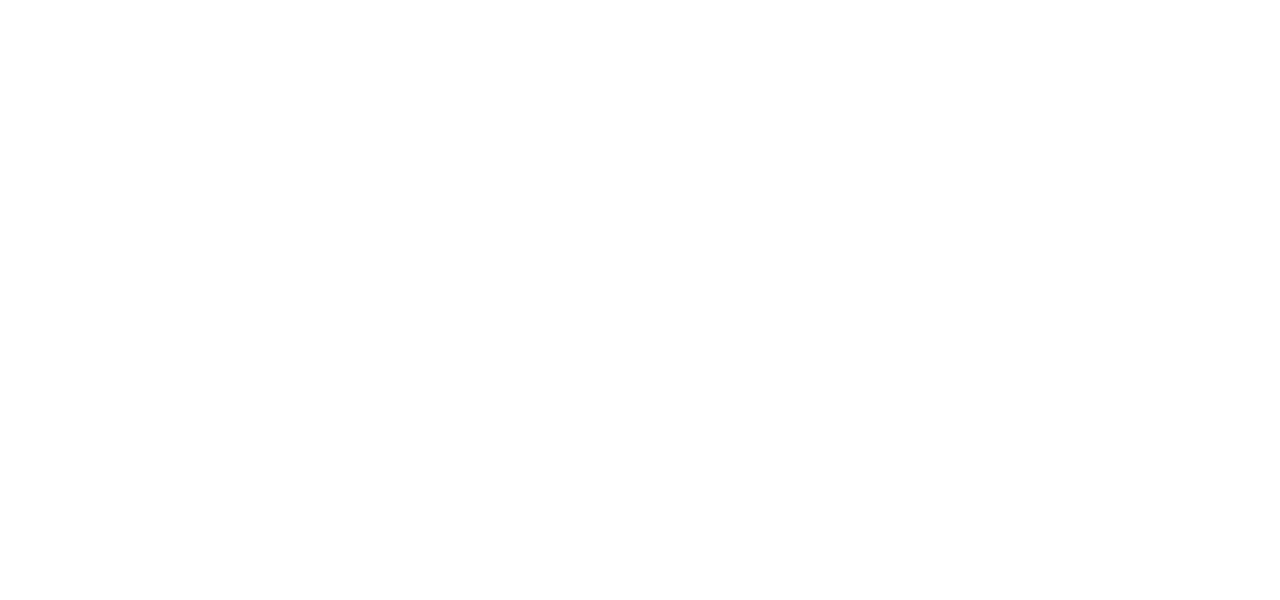
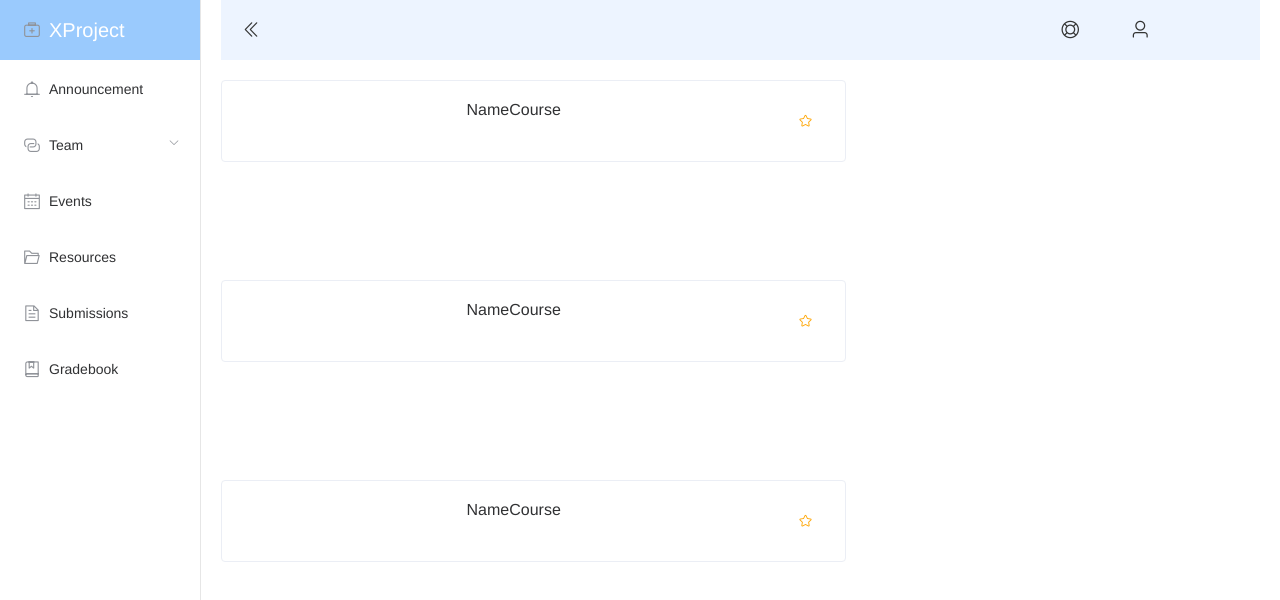
Before and after one commit to SUSTech-XProject/XProject, a Vue app in the folder web_frontend/xproject-vue/: page /team/forming in a window 1280 px wide. Shown: the top 600 px of the page. Built offline with nearby package versions, Linux system fonts and the light colour scheme.

Commit message:
create projectList page and related components

```diff
--- a/web_frontend/xproject-vue/src/App.vue
+++ b/web_frontend/xproject-vue/src/App.vue
@@ -19,5 +19,6 @@ export default {
   -moz-osx-font-smoothing: grayscale;
   text-align: center;
   color: #2c3e50;
+  height: 100%;
 }
 </style>
--- /dev/null
+++ b/web_frontend/xproject-vue/src/components/card/annouceList/index.vue
@@ -0,0 +1,65 @@
+<template>
+  <el-card class="box-card" shadow="hover">
+    <div class="clearfix" >
+      <span><slot>Name</slot></span>
+      <span><slot>Course</slot></span>
+      <el-button :icon = "iconData"
+                 style="color: orange;float: right" type="text"
+                 @click="favour"  circle></el-button>
+    </div>
+    <!--    <div v-for="o in 2" :key="o" class="text item">-->
+    <!--      {{'列表内容 ' + o }}-->
+    <!--    </div>-->
+
+  </el-card>
+</template>
+
+<script>
+
+export default {
+  data() {
+    return {
+      Name: 'Project Name',
+      course: 'course1',
+      isFavour:false,
+      iconData:'el-icon-star-off'
+
+    }
+  },
+  props:{
+    testName:String,
+    testNum:Number,
+  },
+  methods:{
+    favour:function (){
+      if(this.isFavour===false){
+        this.iconData = 'el-icon-star-on'
+      }else{
+        this.iconData = 'el-icon-star-off'
+      }
+      this.isFavour = !this.isFavour;
+    }
+  }
+}
+</script>
+
+<style>
+
+.clearfix:before,
+.clearfix:after {
+  display: table;
+  content: "";
+  text-align: center;
+  vertical-align: middle;
+  height: 100%;
+
+}
+.clearfix:after {
+  clear: both
+}
+
+.box-card {
+  width: 60%;
+  height: 80px;
+}
+</style>
--- /dev/null
+++ b/web_frontend/xproject-vue/src/components/card/projectList/index.vue
@@ -0,0 +1,66 @@
+<template>
+  <el-card class="box-card" shadow="hover">
+    <div class="clearfix" >
+      <span><slot>Name</slot></span>
+      <span><slot>Course</slot></span>
+      <el-button :icon = "iconData"
+                 style="color: orange;float: right" type="text"
+                 @click="favour"  circle></el-button>
+    </div>
+<!--    <div v-for="o in 2" :key="o" class="text item">-->
+<!--      {{'列表内容 ' + o }}-->
+<!--    </div>-->
+
+  </el-card>
+</template>
+
+<script>
+
+export default {
+
+  data() {
+    return {
+      Name: 'Project Name',
+      course: 'course1',
+      isFavour:false,
+      iconData:'el-icon-star-off'
+
+    }
+  },
+  props:{
+    testName:String,
+    testNum:Number,
+  },
+  methods:{
+    favour:function (){
+      if(this.isFavour===false){
+        this.iconData = 'el-icon-star-on'
+      }else{
+        this.iconData = 'el-icon-star-off'
+      }
+      this.isFavour = !this.isFavour;
+    }
+  }
+}
+</script>
+
+<style>
+
+.clearfix:before,
+.clearfix:after {
+  display: table;
+  content: "";
+  text-align: center;
+  vertical-align: middle;
+  height: 100%;
+
+}
+.clearfix:after {
+  clear: both
+}
+
+.box-card {
+  width: 60%;
+  height: 80px;
+}
+</style>
--- a/web_frontend/xproject-vue/src/components/sidebar/index.vue
+++ b/web_frontend/xproject-vue/src/components/sidebar/index.vue
@@ -73,7 +73,6 @@ export default {
   margin: 0;
   padding: 0;
   text-align: left;
-  height: 100%;
 }
 #Title{
   background-color: #9acafd;
@@ -81,4 +80,7 @@ export default {
   font-size: 20px;
   height: 60px;
 }
+#left-bar{
+  height: 100%;
+}
 </style>
--- a/web_frontend/xproject-vue/src/router/index.js
+++ b/web_frontend/xproject-vue/src/router/index.js
@@ -4,10 +4,10 @@ import Router from 'vue-router'
 import TestPage from '@/views/test/TestPage'
 import Login from '@/views/login/Login'
 import Register from '@/views/login/Register'
-import MainPage from '@/views/main/MainPage'
 import WelcomePage from '@/views/welcome/WelcomePage'
 import Top from '@/views/welcome/Top'
 import Overview from '@/views/Overview'
+import Forming from "@/views/projectpage/team/Forming";
 
 Vue.use(Router)
 
@@ -22,14 +22,7 @@ const routes = [
     name: 'Register',
     component: Register
   },
-  {
-    path: '/index',
-    name: 'MainPage',
-    component: MainPage,
-    meta: {
-      requireAuth: true
-    }
-  },
+
   {
     path: '/test',
     name: 'TestPage',
@@ -54,8 +47,13 @@ const routes = [
     component: Overview
   },
   {
+    path:'/team/forming',
+    name: 'forming',
+    component: Forming
+  },
+  {
     path: '/',
-    redirect: '/test'
+    redirect: '/team/forming'
   }
 ]
 
--- a/web_frontend/xproject-vue/src/views/main/MainPage.vue
+++ /dev/null
@@ -1,17 +0,0 @@
-<template>
-  <div>
-    Do the main design here !
-    <br>
-    Use sub dir to create page for project/announcement ...
-  </div>
-</template>
-
-<script>
-export default {
-  name: 'HomePage'
-}
-</script>
-
-<style scoped>
-
-</style>
--- /dev/null
+++ b/web_frontend/xproject-vue/src/views/projectpage/team/Forming.vue
@@ -0,0 +1,74 @@
+<template>
+  <div style="height: 100%">
+    <el-container id = "temp">
+      <el-aside style="width: 201px">
+        <left-bar></left-bar>
+      </el-aside>
+      <el-container>
+        <el-header>
+          <Header></Header>
+        </el-header>
+
+        <el-main>
+          <!-- your code here-->
+          <div></div>
+          <div class="cardList">
+            <Card></Card>
+          </div>
+          <div class="cardList">
+            <Card></Card>
+          </div>
+          <div>
+            <Card></Card>
+          </div>
+
+
+
+
+        </el-main>
+      </el-container>
+
+    </el-container>
+
+  </div>
+</template>
+
+<script>
+import LeftBar from '@/components/sidebar/index'
+import Header from '@/components/header/index'
+import Card   from '@/components/card/projectList/index'
+export default{
+  name:"Forming",
+  components:{
+    LeftBar,Header,Card
+  },
+  data(){
+    return{
+      proNum:3,
+    }
+  }
+}
+</script>
+
+<style >
+html,body{
+  /*设置内部填充为0，几个布局元素之间没有间距*/
+  padding: 0;
+  /*外部间距也是如此设置*/
+  margin: 0;
+  /*统一设置高度为100%*/
+  height: 100%;
+}
+
+.cardList{
+  height: 200px;
+}
+
+#temp{
+  height: 100%;
+}
+
+
+
+
+</style>
--- a/web_frontend/xproject-vue/src/views/test/TestPage.vue
+++ b/web_frontend/xproject-vue/src/views/test/TestPage.vue
@@ -4,78 +4,38 @@
       <el-aside style="width: 201px">
         <left-bar></left-bar>
       </el-aside>
-        <el-container>
-          <el-header>
-            <Header></Header>
-          </el-header>
-        <el-main>
-          <DownDrop></DownDrop>
-          <Table></Table>
-        </el-main>
+      <el-container class = 'header'>
+        <Header></Header>
       </el-container>
     </el-container>
+
   </div>
 </template>
 
 <script>
-import LeftBar from '@/components/sidebar/index'
-import Header from '@/components/header/index'
-import Table from '@/components/table/index'
-import DownDrop from '@/components/downdrop/index'
-export default{
-  name: 'Testpage',
-  components: {
-    LeftBar, Header, Table, DownDrop
+  import LeftBar from '@/components/sidebar/index'
+  import Header from '@/components/header/index'
+  export default{
+    name:"Testpage",
+    components:{
+      LeftBar,Header
+    }
   }
-}
 </script>
 
 <style>
+html,body{
+  /*设置内部填充为0，几个布局元素之间没有间距*/
+  padding: 0;
+  /*外部间距也是如此设置*/
+  margin: 0;
+  /*统一设置高度为100%*/
+  height: 100%;
+}
+
 .header{
   width : 100%;
   float:right;
   height: 60px;
 }
-.el-header {
-  background-color: #edf4ff;
-  color: #333;
-  text-align: center;
-  line-height: 60px;
-}
-.dropdown{
-  width: 100px;
-}
-/*.el-aside {*/
-/*  background-color: #D3DCE6;*/
-/*  color: #333;*/
-/*  text-align: center;*/
-/*  !*line-height: 200px;*!*/
-/*}*/
-
-.el-main {
-  background-color: #E9EEF3;
-  color: #333;
-  text-align: center;
-  /*line-height: 160px;*/
-}
-.table{
-  /*position: absolute;left: 11.5% ;*/
-  /*height: 200px;*/
-  /*width: 200px;*/
-}
-.dropdown{
-  /*position: absolute;left: 10%;*/
-}
-/*body > .el-container {*/
-/*  margin-bottom: 40px;*/
-/*}*/
-
-/*.el-container:nth-child(5) .el-aside,*/
-/*.el-container:nth-child(6) .el-aside {*/
-/*  line-height: 260px;*/
-/*}*/
-
-/*.el-container:nth-child(7) .el-aside {*/
-/*  line-height: 320px;*/
-/*}*/
 </style>
```
